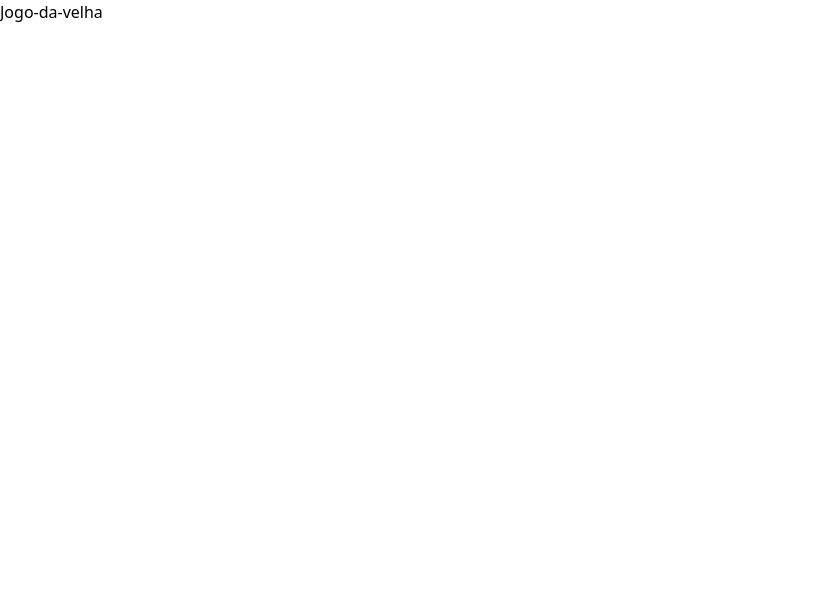
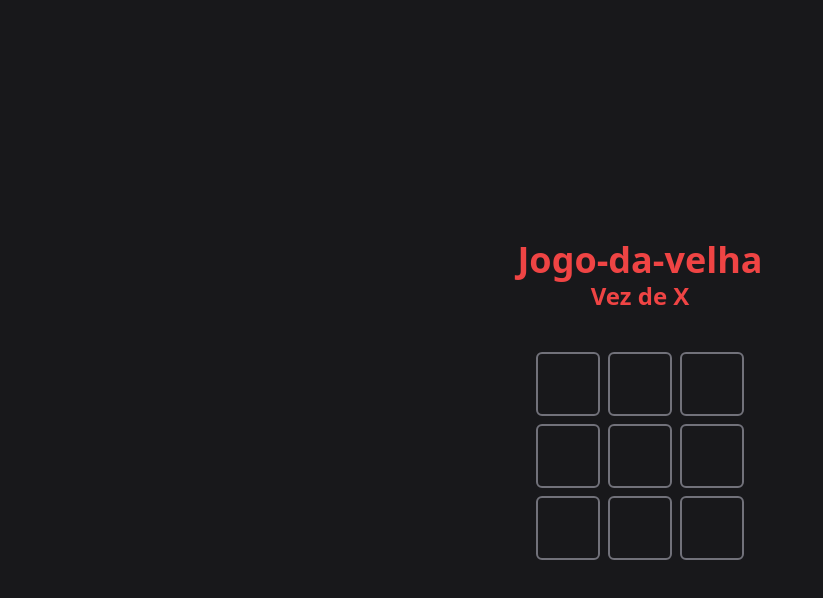
Before and after one commit to JonatasDVL/projeto-next, a Next.js app: page /jogo-da-velha in a window 1280 px wide. Shown: the top 598 px of the page, without its empty margins (0-823 px from the left). Built offline with nearby package versions, Linux system fonts and the light colour scheme.

Commit message:
create jogo-da-velha page

```diff
--- a/src/app/jogo-da-velha/page.tsx
+++ b/src/app/jogo-da-velha/page.tsx
@@ -1,7 +1,54 @@
-export default function PageJogoDaVelha(){
-  return(
-    <>
-      Jogo-da-velha
-    </>
+"use client";
+import Container from "@/components/Container";
+import Title from "@/components/Title";
+import Square from "@/components/jogo-da-velha/SquareVelha";
+import SemiTitle from "@/components/SemiTitle";
+import { useState } from "react";
+
+export default function PageJogoDaVelha() {
+  const [tabela, setTabela] = useState([
+    { id: 0, valor: "" }, { id: 1, valor: "" }, { id: 2, valor: "" },
+    { id: 3, valor: "" }, { id: 4, valor: "" }, { id: 5, valor: "" },
+    { id: 6, valor: "" }, { id: 7, valor: "" }, { id: 8, valor: "" },
+  ]);
+
+  type Tabela = { id: number; valor: string }[];
+
+  const [turno, setTurno] = useState("X")
+  const [terminou, setTerminou] = useState(false)
+  const [ganhou, setGanhou] = useState("")
+  const [round, setRound] = useState(0)
+
+  function verficarGanhador(tabela: Tabela){
+    if ((tabela[0].valor == turno && tabela[1].valor == turno && tabela[2].valor == turno) || (tabela[3].valor == turno && tabela[4].valor == turno && tabela[5].valor == turno) || (tabela[6].valor == turno && tabela[7].valor == turno && tabela[8].valor == turno) || (tabela[0].valor == turno && tabela[3].valor == turno && tabela[6].valor == turno) || (tabela[1].valor == turno && tabela[4].valor == turno && tabela[7].valor == turno) || (tabela[2].valor == turno && tabela[5].valor == turno && tabela[8].valor == turno) || (tabela[0].valor == turno && tabela[4].valor == turno && tabela[8].valor == turno) || (tabela[2].valor == turno && tabela[4].valor == turno && tabela[6].valor == turno)) {
+      setGanhou(turno)
+      setTerminou(true)
+    } else if (round === 9) {
+      setTerminou(true)
+    }
+  }
+
+  function handleClick(id: number) {
+    if (!terminou && tabela[id].valor === "" && terminou == false) {
+      const novaTabela = [...tabela];
+      novaTabela[id].valor = turno;
+      setTabela(novaTabela);
+      setRound(round+1);
+      verficarGanhador(tabela);
+      setTurno(turno === "X" ? "O" : "X");
+    }
+  }
+
+  return (
+    <Container addClassName="bg-zinc-900 text-white">
+      <Title>Jogo-da-velha</Title>
+      {terminou === false ? <SemiTitle>Vez de {turno}</SemiTitle> : <SemiTitle>Fim de Jogo</SemiTitle>}
+      {terminou === true ? (ganhou !== "" ? <SemiTitle>Vencedor {ganhou}</SemiTitle> : <SemiTitle>Empate</SemiTitle>) : <></>}
+      <div className="flex justify-center items-center mt-10 flex-wrap gap-2 w-64">
+      {tabela.map((quadrado, index) => (
+        <Square key={index} id={quadrado.id} onClick={() => handleClick(quadrado.id)}>{quadrado.valor}</Square>
+      ))}
+      </div>
+    </Container>
   )
 }
--- a/src/app/page.tsx
+++ b/src/app/page.tsx
@@ -21,8 +21,8 @@ export default function PageHome() {
         "url": "jogo-da-velha"
       },
       {
-        "nome": "teste3",
-        "url": "teste3"
+        "nome": "Relógio",
+        "url": "relogio"
       },
       {
         "nome": "teste2",
--- /dev/null
+++ b/src/components/SemiTitle.tsx
@@ -0,0 +1,15 @@
+interface PropsTitulo {
+  addClassName?: string;
+  children: React.ReactNode;
+};
+
+export default function Titulo(props: PropsTitulo) {
+  const addClassName = props.addClassName || "";
+
+  return (
+    <h2 className={`${addClassName} font-bold text-2xl text-red-500 hover:text-gray-100 transform hover:scale-105
+    duration-200`}>
+      {props.children}
+    </h2>
+  );
+};
--- a/src/components/KeyBoardCalculadora.tsx
+++ b/src/components/calculadora/KeyBoardCalculadora.tsx
@@ -1,4 +1,4 @@
-import Square from '@/components/Square';
+import Square from '@/components/calculadora/SquareCalculadora';
 import BackspaceOutlinedIcon from '@mui/icons-material/BackspaceOutlined';
 import SwapHorizOutlinedIcon from '@mui/icons-material/SwapHorizOutlined';
 import ButtonCalculadora from './ButtonCalculadora';
@@ -8,8 +8,8 @@ interface PropsKeyBoardCalculadora{
 }
 
 export default function KeyBoardCalculadora(props: PropsKeyBoardCalculadora) {
-  const handleClick = (valor: string) => { // Definindo a função de clique
-    props.onClick(valor, ''); // Passando o valor do botão para a função onClick
+  const handleClick = (valor: string) => {
+    props.onClick(valor, '');
   };
   const botoesCalculadora = [
     {
--- /dev/null
+++ b/src/components/jogo-da-velha/SquareVelha.tsx
@@ -0,0 +1,15 @@
+interface PropsSquareVelha {
+  id: number;
+  children: React.ReactNode;
+  onClick: () => void;
+}
+
+export default function SquareVelha(props: PropsSquareVelha) {
+  const {id, children, onClick } = props;
+
+  return(
+    <button className={`flex justify-center items-center text-4xl w-16 h-16 border-2 text-gray-200 font-bold border-zinc-500 rounded-md`} onClick={onClick}>
+      {children}
+    </button>
+  )
+}
```
Also changed, not shown: src/app/calculadora/page.tsx (+2 -9 lines), src/components/calculadora/ButtonCalculadora.tsx (renamed from src/components/ButtonCalculadora.tsx), src/components/calculadora/SquareCalculadora.tsx (renamed from src/components/Square.tsx).
